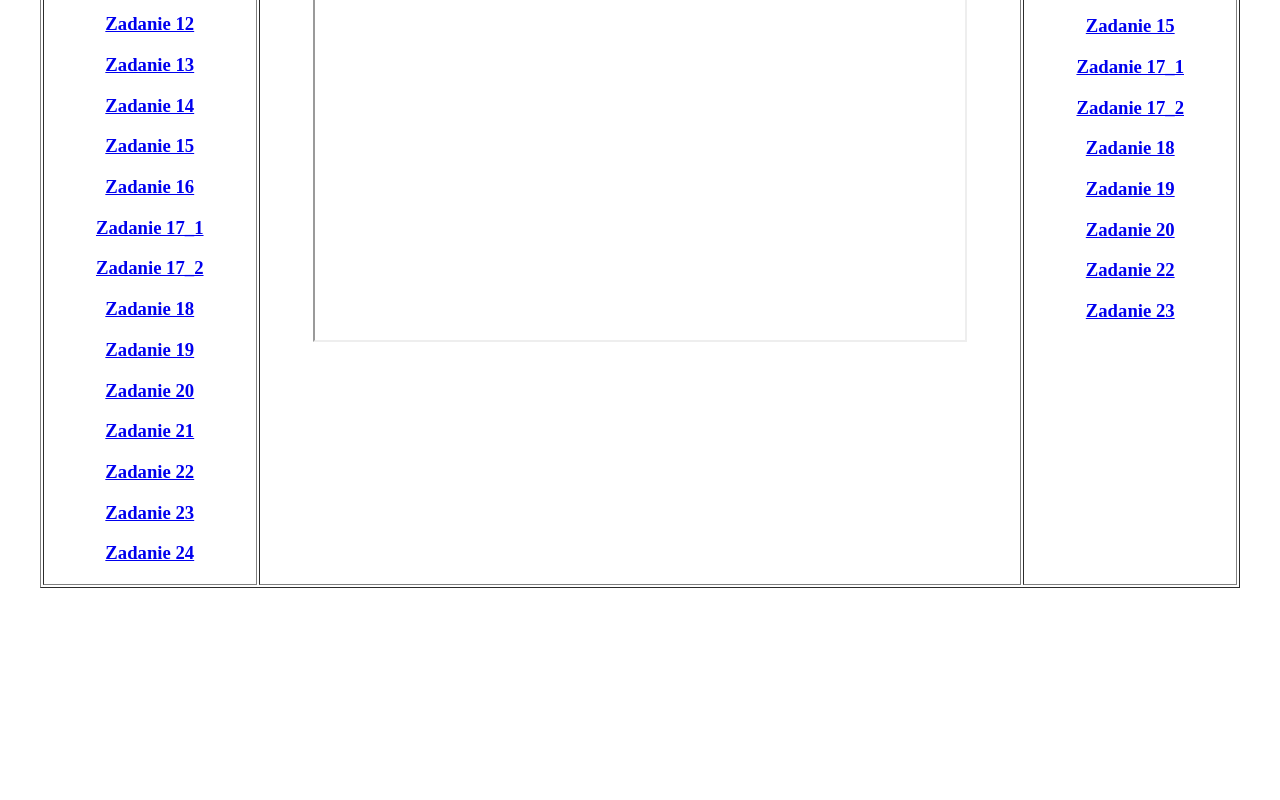
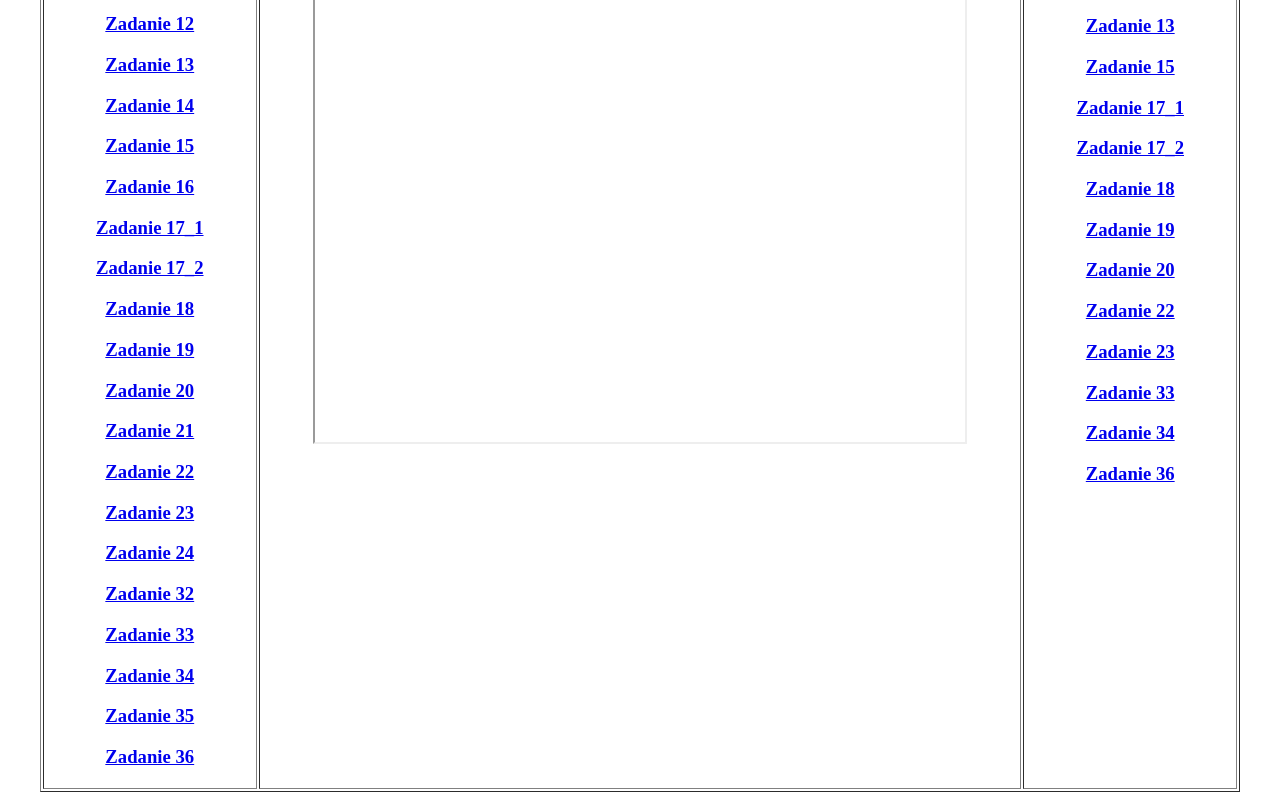
Before and after one commit to aracewicz/imorel, a plain HTML site: page index.html in a window 1280 px wide. Shown: the part 566-1366 px from the top of the page. Before the commit the page ends 1162 px from the top, so only its background shows below. Drawn offline with Linux system fonts and the light colour scheme.

Commit message:
Update index.html

```diff
--- a/index.html
+++ b/index.html
@@ -34,6 +34,11 @@
 <h3><a href="zadanie22.html" target="strony">Zadanie 22</a></h3>
 <h3><a href="zadanie23.html" target="strony">Zadanie 23</a></h3>
 <h3><a href="zadanie24.html" target="strony">Zadanie 24</a></h3>
+<h3><a href="zadanie32.html" target="strony">Zadanie 32</a></h3>
+<h3><a href="zadanie33.html" target="strony">Zadanie 33</a></h3>
+<h3><a href="zadanie34.html" target="strony">Zadanie 34</a></h3>
+<h3><a href="zadanie35.html" target="strony">Zadanie 35</a></h3>
+<h3><a href="zadanie36.html" target="strony">Zadanie 36</a></h3>
 </td>
 <td align=center><iframe width=650 height=650 name="strony" src="start.html" border="0"></iframe>
 </td>
@@ -54,6 +59,9 @@
 <h3><a href="zadanie20_kod.html" target="strony">Zadanie 20 </a></h3>
 <h3><a href="zadanie22_kod.html" target="strony">Zadanie 22 </a></h3>
 <h3><a href="zadanie23_kod.html" target="strony">Zadanie 23 </a></h3>
+<h3><a href="zadanie33_kod.html" target="strony">Zadanie 33 </a></h3>
+<h3><a href="zadanie34_kod.html" target="strony">Zadanie 34 </a></h3>
+<h3><a href="zadanie36_kod.html" target="strony">Zadanie 36 </a></h3>
 </td>
 </tr>
 </table>
```
